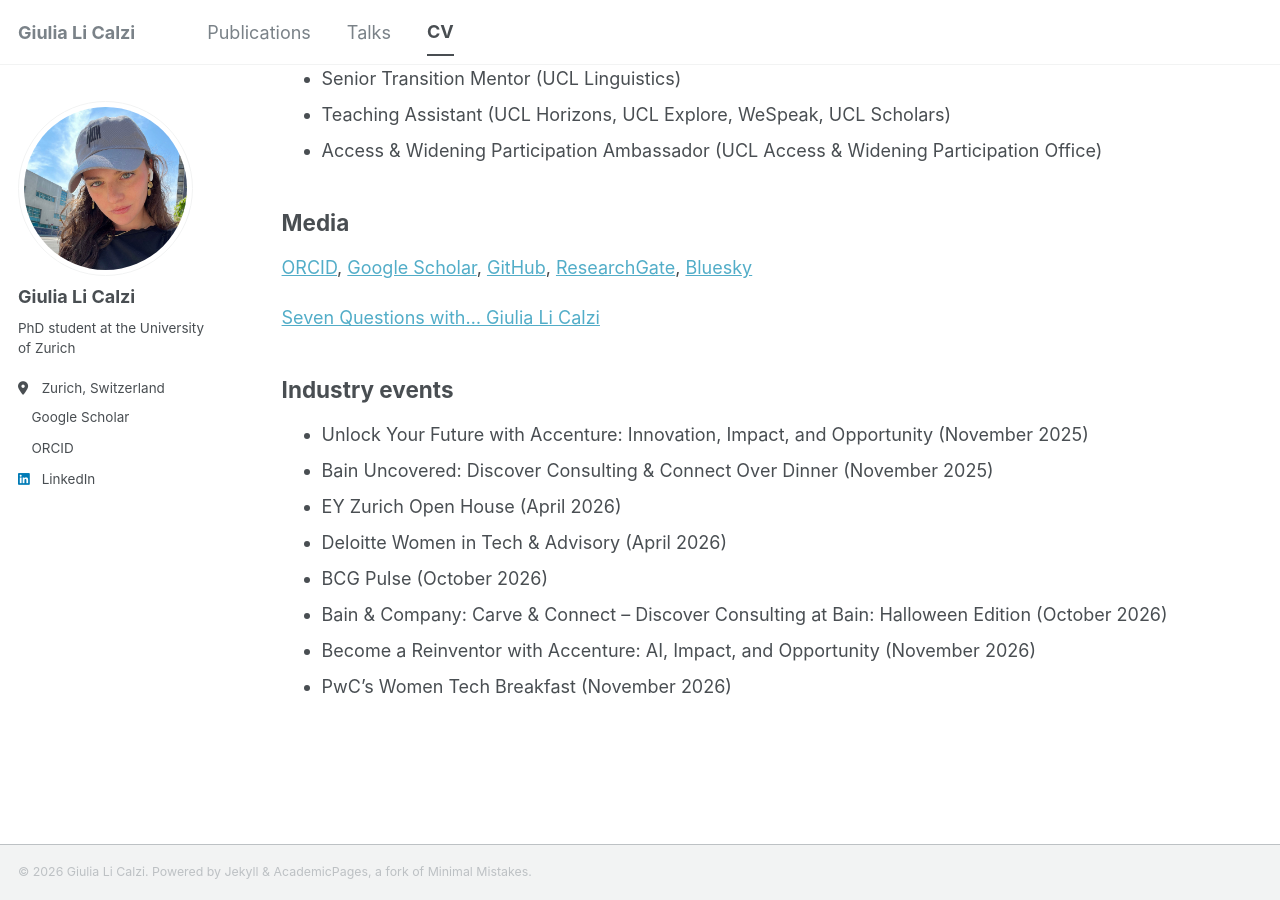
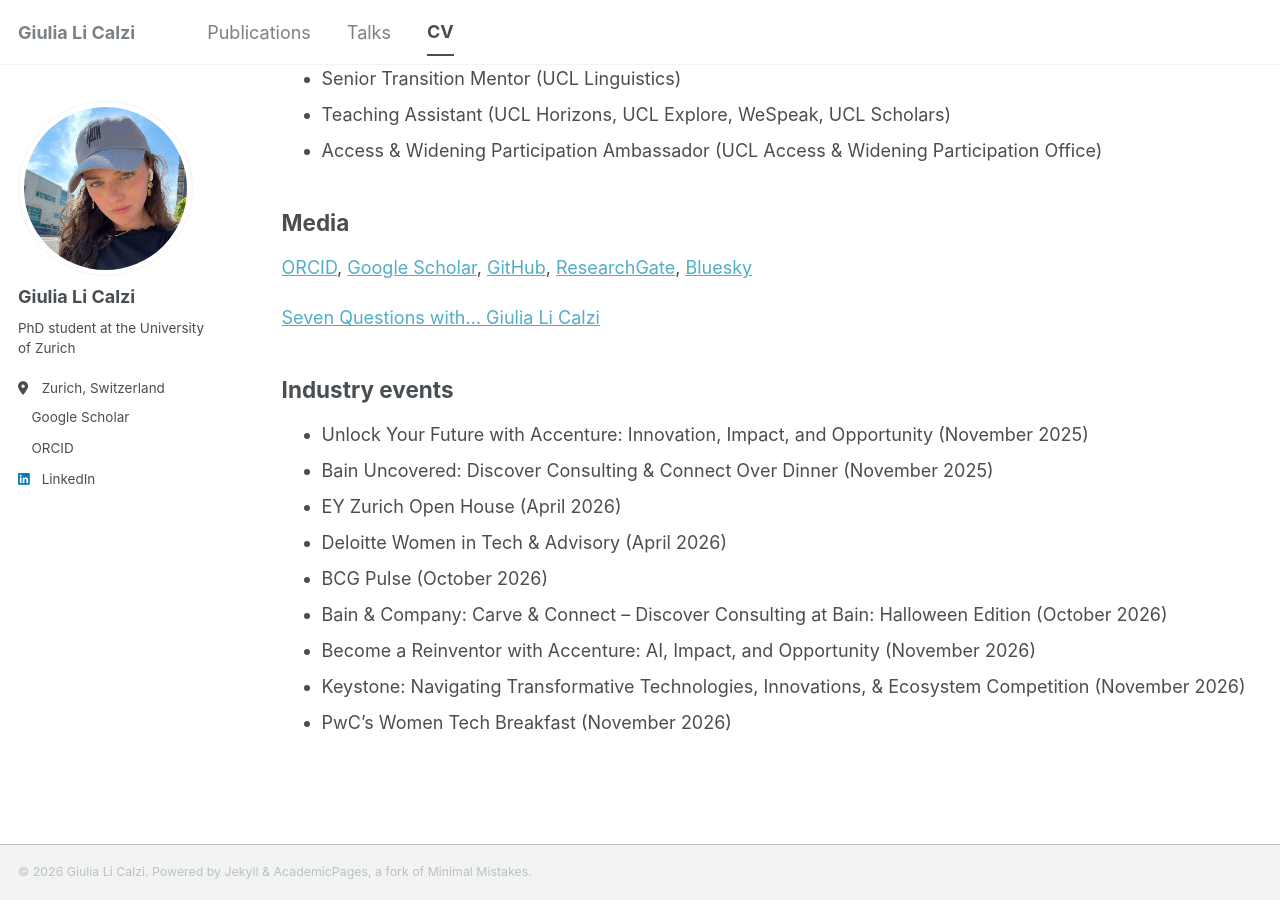
Before and after one commit to glicalzi/glicalzi.github.io, a Jekyll site: the page built from _pages/cv.md, in a window 1280 px wide and 900 px high, scrolled down 2134 px. Built offline with Jekyll 4.4.1, drawn with Linux system fonts in a browser that asks for light colours; a style sheet for code colours, icons or effects is not loaded.

Commit message:
Update cv.md

```diff
--- a/_pages/cv.md
+++ b/_pages/cv.md
@@ -80,4 +80,5 @@ Moul, V., & **Li Calzi, G.** (2022). Anglo-Latin macaronic verse in early modern
 - BCG Pulse (October 2026)
 - Bain & Company: Carve & Connect – Discover Consulting at Bain: Halloween Edition (October 2026)
 - Become a Reinventor with Accenture: AI, Impact, and Opportunity (November 2026)
+- Keystone: Navigating Transformative Technologies, Innovations, & Ecosystem Competition (November 2026)
 - PwC's Women Tech Breakfast (November 2026)
```
